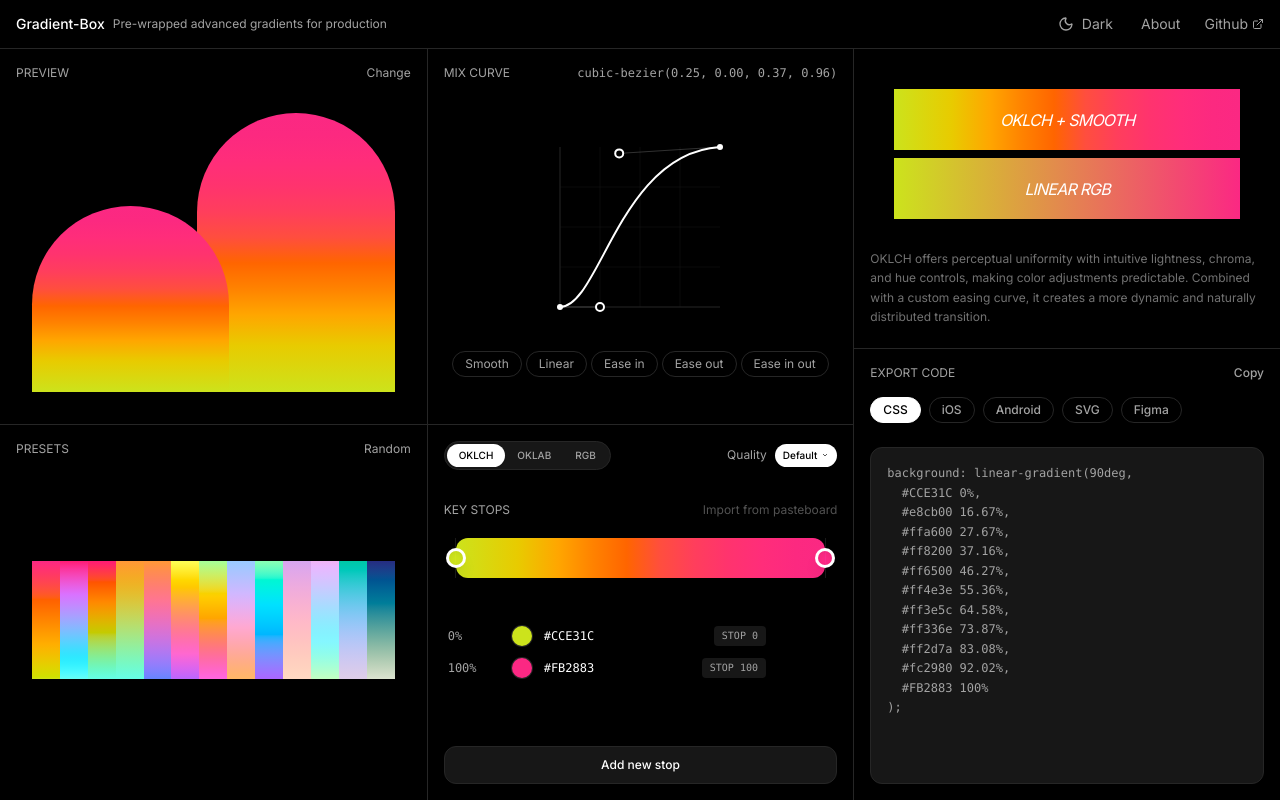
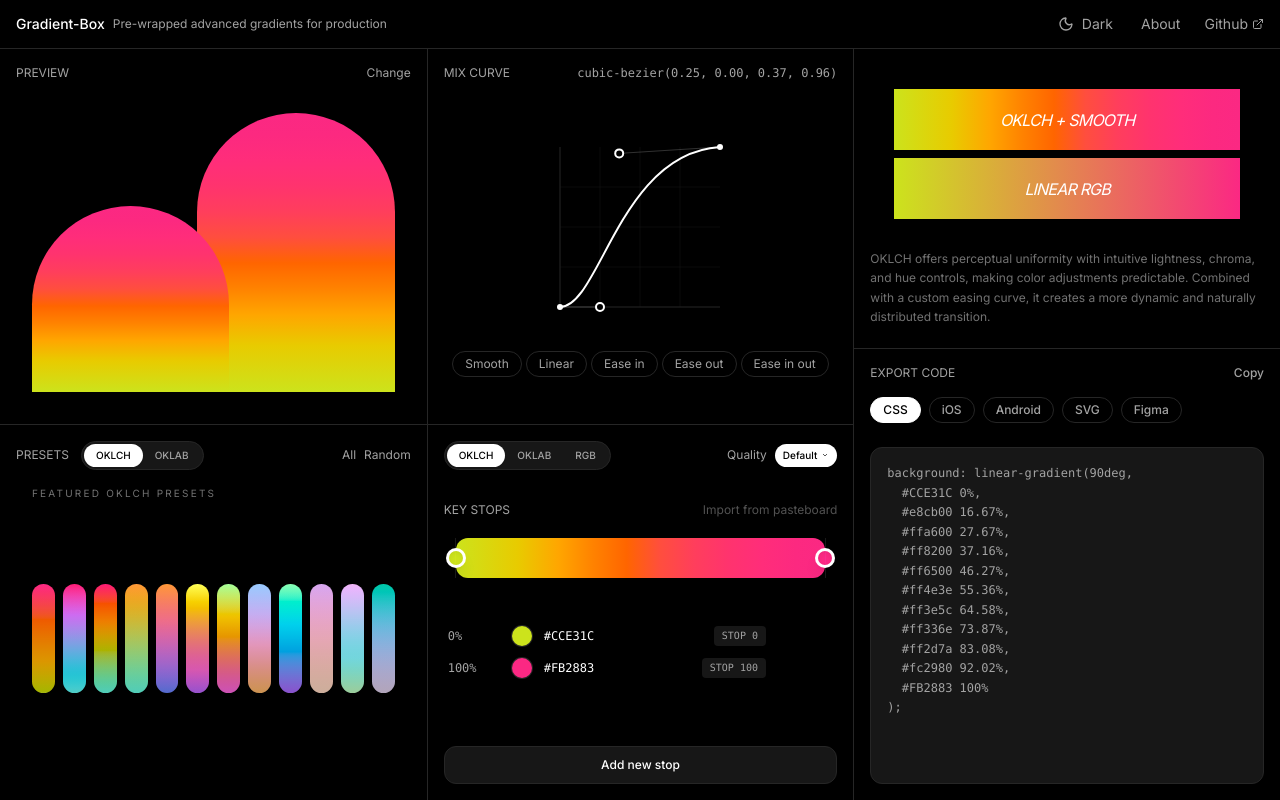
Before and after one commit to BIAsia/wrap-gradient, a React (Vite) app: page / in a window 1280 px wide. Built offline with nearby package versions, Linux system fonts and the light colour scheme.

Commit message:
Improve presets browsing experience

```diff
--- a/components/Presets.tsx
+++ b/components/Presets.tsx
@@ -1,9 +1,8 @@
-import React, { useState } from 'react';
+import React, { useEffect, useMemo, useState } from 'react';
 import { THEME } from '../config/theme';
 import { ColorStop, InterpolationMode } from '../types';
 import gData from '../config/g.json';
 import oklchData from '../config/oklch_presets.json';
-
 
 // Helper to convert normalized RGB from g.json to Hex
 const rgbToHex = (r: number, g: number, b: number) => {
@@ -36,91 +35,236 @@ const PRESETS_OKLCH = oklchData.records.map((record, rIdx) => ({
     mode: InterpolationMode.OKLCH
 }));
 
+type PresetItem = {
+    name: string;
+    stops: ColorStop[];
+    mode: InterpolationMode;
+};
+
+type PresetFamily = 'oklch' | 'oklab';
+
+const FEATURED_COUNT = 12;
+
 interface PresetsProps {
     onSelect: (stops: ColorStop[], mode?: InterpolationMode) => void;
 }
 
+const getCssMode = (mode: InterpolationMode) => mode === InterpolationMode.RGB ? 'srgb' : mode;
+
+const getGradientBackground = (preset: PresetItem) => {
+    const gradientStr = [...preset.stops]
+        .sort((a, b) => a.position - b.position)
+        .map(s => `${s.color} ${s.position * 100}%`)
+        .join(', ');
+
+    return `linear-gradient(in ${getCssMode(preset.mode)} to top, ${gradientStr})`;
+};
+
 export const Presets: React.FC<PresetsProps> = ({ onSelect }) => {
     const [selectedId, setSelectedId] = useState<string | null>(null);
+    const [family, setFamily] = useState<PresetFamily>('oklch');
+    const [isAllOpen, setIsAllOpen] = useState(false);
 
-    const half = Math.ceil(PRESETS_OKLAB.length / 2);
-    const row1 = PRESETS_OKLAB.slice(0, half);
-    const row2 = PRESETS_OKLAB.slice(half);
-    const row3 = PRESETS_OKLCH;
+    const presetsByFamily = useMemo(() => ({
+        oklch: PRESETS_OKLCH,
+        oklab: PRESETS_OKLAB,
+    }), []);
+
+    const activePresets = presetsByFamily[family];
+    const featuredPresets = activePresets.slice(0, FEATURED_COUNT);
+
+    useEffect(() => {
+        if (!isAllOpen) return;
+        const previousOverflow = document.body.style.overflow;
+        document.body.style.overflow = 'hidden';
+        return () => {
+            document.body.style.overflow = previousOverflow;
+        };
+    }, [isAllOpen]);
 
     const handleSelect = (id: string, stops: ColorStop[], mode: InterpolationMode) => {
         setSelectedId(id);
         onSelect(stops, mode);
     };
 
+    const handleRandom = () => {
         const allPresets = [...PRESETS_OKLAB, ...PRESETS_OKLCH];
+        const preset = allPresets[Math.floor(Math.random() * allPresets.length)];
+        setFamily(preset.mode === InterpolationMode.OKLAB ? 'oklab' : 'oklch');
+        handleSelect(preset.stops[0].id, preset.stops, preset.mode);
+    };
 
-    const renderRow = (presets: typeof PRESETS_OKLAB) => {
-        return presets.map((preset) => {
-            const isSelected = selectedId === preset.stops[0].id;
-            const gradientStr = preset.stops
-                .sort((a, b) => a.position - b.position)
-                .map(s => `${s.color} ${s.position * 100}%`)
-                .join(', ');
-
-            // Map internal mode to CSS color space identifier
-            const cssMode = preset.mode === InterpolationMode.RGB ? 'srgb' : preset.mode;
+    const renderFeaturedPreset = (preset: PresetItem) => {
+        const id = preset.stops[0].id;
+        const isSelected = selectedId === id;
 
         return (
             <button
-                    key={preset.stops[0].id}
-                    onClick={() => handleSelect(preset.stops[0].id, preset.stops, preset.mode)}
+                key={id}
+                onClick={() => handleSelect(id, preset.stops, preset.mode)}
                 className={`
-                        transition-all duration-500 ease-out relative flex-shrink-0
-                        ${isSelected ? 'flex-[4] h-[80%] z-10' : 'flex-1 h-[40%] hover:flex-[1.5] hover:h-[60%] hover:z-20'}
+                    relative flex-shrink-0 transition-all duration-500 ease-out rounded-[1rem] overflow-hidden
+                    ${isSelected
+                        ? 'flex-[4] h-[82%] z-10 shadow-[0_20px_40px_-24px_rgba(0,0,0,0.55)]'
+                        : 'flex-1 h-[42%] hover:flex-[1.5] hover:h-[60%] hover:z-20'}
                 `}
-                    style={{
-                        background: `linear-gradient(in ${cssMode} to top, ${gradientStr})`,
-                    }}
+                style={{ background: getGradientBackground(preset) }}
                 title={preset.name}
                 aria-label={preset.name}
             >
+                <div className="absolute inset-0 bg-gradient-to-t from-black/20 to-transparent" />
                 {isSelected && (
-                        <div className="absolute inset-0 border-2 border-white pointer-events-none"></div>
+                    <div className="absolute inset-0 rounded-[1rem] border border-white/80 pointer-events-none"></div>
                 )}
             </button>
         );
-        });
+    };
+
+    const renderAllPresetCard = (preset: PresetItem, index: number) => {
+        const id = preset.stops[0].id;
+        const isSelected = selectedId === id;
+
+        return (
+            <button
+                key={id}
+                onClick={() => {
+                    handleSelect(id, preset.stops, preset.mode);
+                    setIsAllOpen(false);
+                }}
+                className={`group relative aspect-[5/4] overflow-hidden rounded-2xl border text-left transition-all duration-300 ${isSelected
+                    ? 'border-white/80 shadow-[0_18px_50px_-30px_rgba(255,255,255,0.55)] scale-[0.985]'
+                    : 'border-white/10 hover:border-white/35 hover:-translate-y-0.5'
+                    }`}
+                style={{ background: getGradientBackground(preset) }}
+                title={preset.name}
+                aria-label={preset.name}
+            >
+                <div className="absolute inset-0 bg-gradient-to-t from-black/70 via-black/10 to-transparent" />
+                <div className="absolute inset-x-0 bottom-0 p-3 flex items-end justify-between gap-2">
+                    <div className="min-w-0">
+                        <div className="text-[10px] uppercase tracking-[0.24em] text-white/65 mb-1">
+                            {preset.mode.toUpperCase()}
+                        </div>
+                        <div className="text-sm font-medium text-white truncate">
+                            {preset.name || `${preset.mode.toUpperCase()} ${index + 1}`}
+                        </div>
+                    </div>
+                    {isSelected && (
+                        <div className="rounded-full border border-white/30 bg-white/15 px-2 py-1 text-[10px] uppercase tracking-[0.18em] text-white/90 backdrop-blur-sm">
+                            Active
+                        </div>
+                    )}
+                </div>
+            </button>
+        );
     };
 
     return (
+        <>
             <div className="h-full flex flex-col min-h-0 overflow-hidden">
-            <div className={`flex items-center justify-between ${THEME.panel.header.padding} shrink-0`}>
-                <h2 className={`${THEME.panel.header.title} ${THEME.typography.color.label}`}>Presets</h2>
+                <div className={`flex items-center justify-between ${THEME.panel.header.padding} shrink-0 gap-3`}>
+                    <div className="flex items-center gap-3 min-w-0">
+                        <h2 className={`${THEME.panel.header.title} ${THEME.typography.color.label} shrink-0`}>Presets</h2>
+                        <div className="flex items-center bg-muted rounded-full p-0.5 border border-border min-w-0">
+                            {[
+                                { id: 'oklch', label: 'OKLCH' },
+                                { id: 'oklab', label: 'OKLAB' },
+                            ].map(option => (
                                 <button
-                    onClick={() => {
-                        const idx = Math.floor(Math.random() * allPresets.length);
-                        const preset = allPresets[idx];
-                        handleSelect(preset.stops[0].id, preset.stops, preset.mode);
-                    }}
+                                    key={option.id}
+                                    onClick={() => setFamily(option.id as PresetFamily)}
+                                    className={`px-3 py-1 text-[10px] font-medium rounded-full transition-colors whitespace-nowrap ${family === option.id
+                                        ? 'bg-primary text-primary-foreground shadow-sm'
+                                        : 'text-muted-foreground hover:text-foreground'
+                                        }`}
+                                >
+                                    {option.label}
+                                </button>
+                            ))}
+                        </div>
+                    </div>
+
+                    <div className="flex items-center gap-2 shrink-0">
+                        <button
+                            onClick={() => setIsAllOpen(true)}
+                            className={`${THEME.typography.size.xs} ${THEME.typography.color.label} hover:${THEME.typography.color.accent} ${THEME.animation.transition}`}
+                        >
+                            All
+                        </button>
+                        <button
+                            onClick={handleRandom}
                             className={`${THEME.typography.size.xs} ${THEME.typography.color.label} hover:${THEME.typography.color.accent} ${THEME.animation.transition}`}
                         >
                             Random
                         </button>
                     </div>
+                </div>
 
-            {/* Fluid Three Rows Layout */}
+                <div className="px-4 pb-2">
+                    <p className="text-[10px] uppercase tracking-[0.22em] text-muted-foreground/70">
+                        Featured {family.toUpperCase()} presets
+                    </p>
+                </div>
+
                 <div className="flex-1 flex flex-col min-h-0 pb-4 px-4 overflow-hidden">
-                <div className="flex-1 flex flex-col gap-0 h-full">
-                    {/* Row 1 */}
-                    {/* <div className="flex-1 flex items-center w-full min-h-0">
-                        {renderRow(row1)}
-                    </div> */}
-                    {/* Row 2 */}
-                    {/* <div className="flex-1 flex items-center w-full min-h-0">
-                        {renderRow(row2)}
-                    </div> */}
-                    {/* Row 3 - OKLCH Presets */}
-                    <div className="flex-1 flex items-center w-full min-h-0">
-                        {renderRow(row3)}
+                    <div className="flex-1 flex items-center gap-2 w-full min-h-0">
+                        {featuredPresets.map(renderFeaturedPreset)}
+                    </div>
+                </div>
+            </div>
+
+            {isAllOpen && (
+                <div className="fixed inset-0 z-50 bg-black/88 backdrop-blur-xl">
+                    <div className="h-full w-full flex flex-col text-white">
+                        <div className="flex items-start justify-between gap-6 px-6 py-5 border-b border-white/10">
+                            <div>
+                                <div className="text-[11px] uppercase tracking-[0.3em] text-white/55 mb-2">
+                                    Gradient library
+                                </div>
+                                <h3 className="text-2xl sm:text-3xl font-medium tracking-tight">
+                                    All {family.toUpperCase()} presets
+                                </h3>
+                                <p className="text-sm text-white/60 mt-2 max-w-2xl leading-relaxed">
+                                    Browse the full preset collection, inspect the mood of each gradient, and apply one directly to the editor.
+                                </p>
+                            </div>
+
+                            <div className="flex items-center gap-2 shrink-0">
+                                <div className="flex items-center bg-white/5 rounded-full p-1 border border-white/10">
+                                    {[
+                                        { id: 'oklch', label: 'OKLCH' },
+                                        { id: 'oklab', label: 'OKLAB' },
+                                    ].map(option => (
+                                        <button
+                                            key={option.id}
+                                            onClick={() => setFamily(option.id as PresetFamily)}
+                                            className={`px-3 py-1.5 text-[11px] rounded-full transition-colors ${family === option.id
+                                                ? 'bg-white text-black'
+                                                : 'text-white/65 hover:text-white'
+                                                }`}
+                                        >
+                                            {option.label}
+                                        </button>
+                                    ))}
+                                </div>
+                                <button
+                                    onClick={() => setIsAllOpen(false)}
+                                    className="h-10 w-10 rounded-full border border-white/15 text-white/70 hover:text-white hover:border-white/35 transition-colors"
+                                    aria-label="Close preset library"
+                                >
+                                    ×
+                                </button>
+                            </div>
+                        </div>
+
+                        <div className="flex-1 overflow-y-auto px-6 py-6">
+                            <div className="grid grid-cols-2 md:grid-cols-3 xl:grid-cols-4 2xl:grid-cols-5 gap-4">
+                                {activePresets.map(renderAllPresetCard)}
                             </div>
                         </div>
                     </div>
                 </div>
+            )}
+        </>
     );
 };
```
Also changed, not shown: 1 other file (tests, documents, lock files or other folders). Lines whose indentation alone changed are shown as unchanged.
